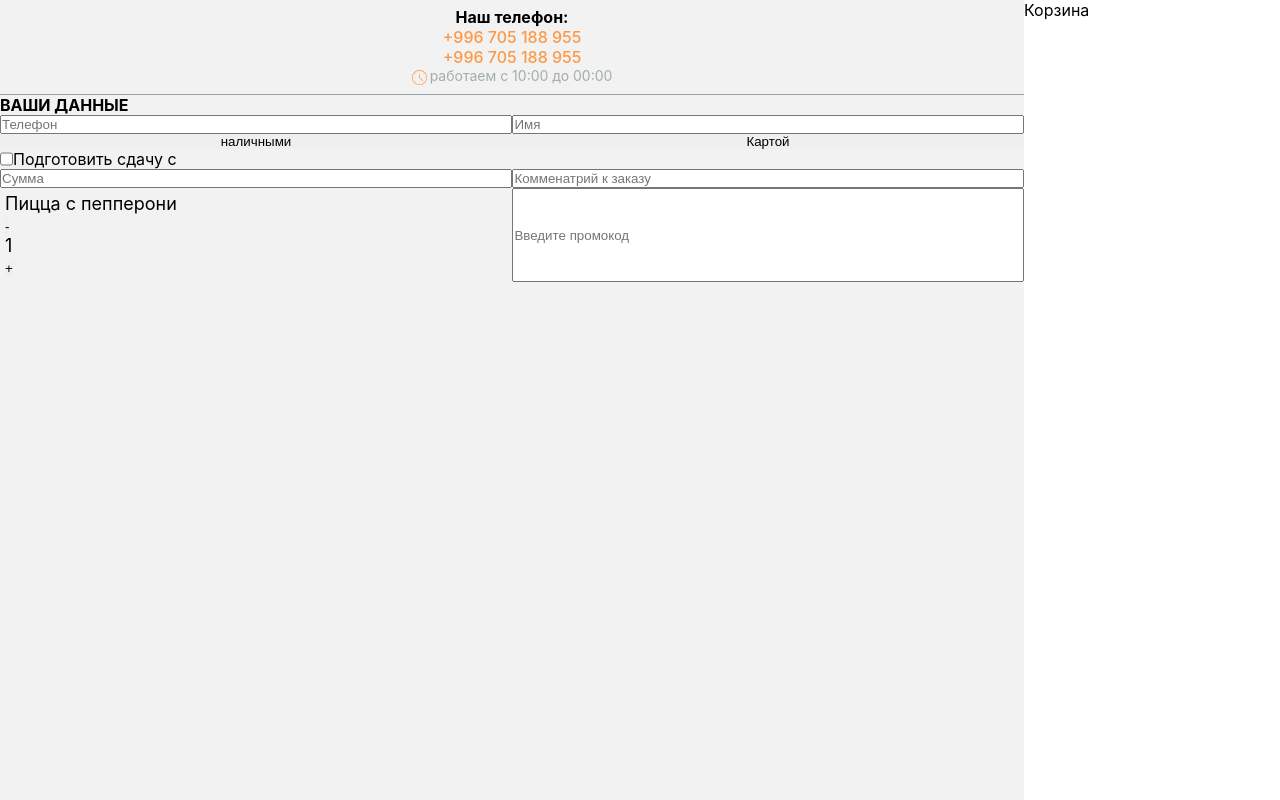
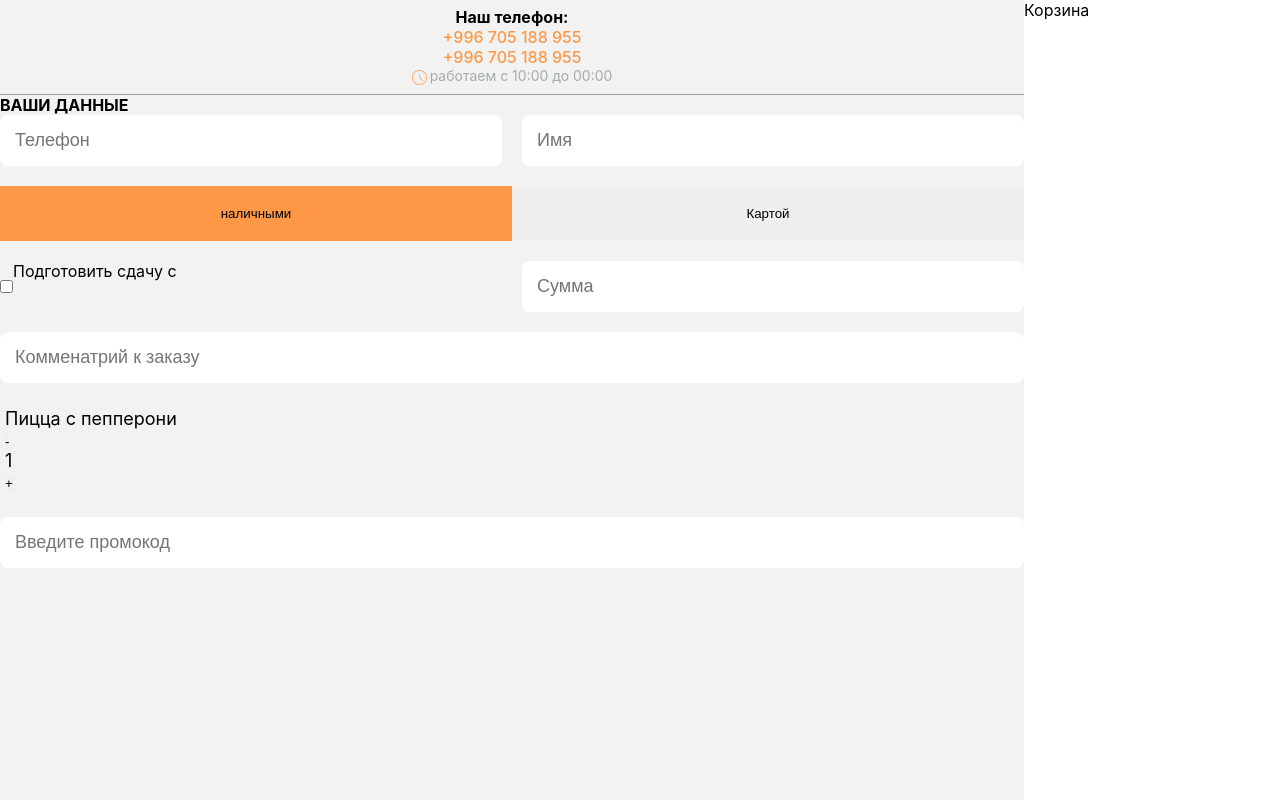
Before and after one commit to MaxatDzhetenbayev/romsen, a React (Vite) app: page /payment in a window 1280 px wide. Built offline with nearby package versions, Linux system fonts and the light colour scheme.

Commit message:
styles: добавлены несколько стилей

```diff
--- /dev/null
+++ b/src/components/ui/Input/Input.jsx
@@ -0,0 +1,6 @@
+import styles from './Input.module.css'
+export const Input = ({classNames, ...props}) => {
+  return (
+    <input className={[styles.input, ...classNames].join(' ')} {...props}/>
+  )
+}
--- /dev/null
+++ b/src/components/ui/Input/Input.module.css
@@ -0,0 +1,8 @@
+.input{
+    border: none;
+    padding: 15px;
+    color: #F2F2F2;
+    border-radius: 8px;
+    font-weight: 500;
+    font-size: 18px;
+}
--- a/src/pages/PaymentPage/PaymentPage.jsx
+++ b/src/pages/PaymentPage/PaymentPage.jsx
@@ -1,7 +1,9 @@
+import { useState } from 'react'
+import { Input } from '../../components/ui/Input/Input'
 import styles from './PaymentPage.module.css'
 
 export const PaymentPage = () => {
-
+    const [isCardMethod, setIsCardMethod] = useState(false)
 
     return (
         <section className={styles.payment}>
@@ -18,22 +20,22 @@ export const PaymentPage = () => {
                 </header>
                 <section className={styles.payment_wrapper}>
                     <h1>ВАШИ ДАННЫЕ</h1>
-                    <form className={styles.payment_userForm}>
+                    <section className={styles.payment_userInfo}>
                         <section className={styles.payment_order}>
-                            <input type="text" placeholder='Телефон' className={styles.payment_order_phone} />
-                            <input type="text" placeholder='Имя' className={styles.payment_order_name} />
+                            <Input type="text" placeholder='Телефон' classNames={[styles.payment_order_phone]}/>
+                            <Input type="text" placeholder='Имя' classNames={[styles.payment_order_name]}/>
                             <section className={styles.payment_order_payment_methods}>
-                                <button>наличными</button>
-                                <button>Картой</button>
+                                <button onClick={() => setIsCardMethod(false)} className={!isCardMethod && styles.payment_order_payment_method_choice }>наличными</button>
+                                <button onClick={() => setIsCardMethod(true)} className={isCardMethod && styles.payment_order_payment_method_choice }>Картой</button>
                             </section>
                             <section className={styles.payment_order_payment_surrender}>
                                 <input type="checkbox" />
                                 <p>Подготовить сдачу с</p>
                             </section>
-                            <input type="text" placeholder='Сумма' className={styles.payment_order_payment_surrender_button} />
-                            <input type="text" placeholder='Комменатрий к заказу' className={styles.payment_order_payment_comments} />
-                            <ul>
-                                <li>
+                            <Input type="text" placeholder='Сумма' classNames={[styles.payment_order_payment_surrender_button]}/>
+                            <Input type="text" placeholder='Комменатрий к заказу' classNames={[styles.payment_order_payment_comments]}/>
+                            <ul className={styles.payment_order_payment_items_list}>
+                                <li className={styles.payment_order_payment_items_item}>
                                     <p>Пицца с пепперони</p>
                                     <div>
                                         <button>-</button>
@@ -42,10 +44,10 @@ export const PaymentPage = () => {
                                     </div>
                                 </li>
                             </ul>
-                            <input type="text" placeholder='Введите промокод' className={styles.payment_order_payment_promo} />
+                            <Input type="text" placeholder='Введите промокод' classNames={[styles.payment_order_payment_promo]}/>
                         </section>
                         <section className={styles.payment_personal}></section>
-                    </form>
+                    </section>
                 </section>
             </section>
             <section className={styles.payment_cart}>
--- a/src/pages/PaymentPage/PaymentPage.module.css
+++ b/src/pages/PaymentPage/PaymentPage.module.css
@@ -48,7 +48,11 @@
     grid-template-areas:
         'payment_order_phone payment_order_name'
         'payment_order_payment_methods payment_order_payment_methods'
-        'payment_order_payment_surrender payment_order_payment_surrender'
+        'payment_order_payment_surrender payment_order_payment_surrender_button'
+        'payment_order_payment_comments payment_order_payment_comments'
+        'payment_order_payment_items_list payment_order_payment_items_list'
+        'payment_order_payment_promo payment_order_payment_promo';
+        gap: 20px;
 }
 
 .payment_order_phone {
@@ -66,6 +70,12 @@
 
 .payment_order_payment_methods button{
     flex: 1;
+    padding: 20px;
+
+}
+
+.payment_order_payment_method_choice{
+    background-color: #FF9846;
 }
 
 .payment_order_payment_surrender{
@@ -73,5 +83,21 @@
     display: flex;
 }
 
+.payment_order_payment_surrender_button{
+    grid-area: payment_order_payment_surrender_button;
+}
+
+.payment_order_payment_comments{
+    grid-area: payment_order_payment_comments;
+}
+
+.payment_order_payment_items_list{
+    grid-area: payment_order_payment_items_list;
+}
+
+.payment_order_payment_promo{
+    grid-area: payment_order_payment_promo;
+}
+
 
 /* !order-form-group-end */
```
